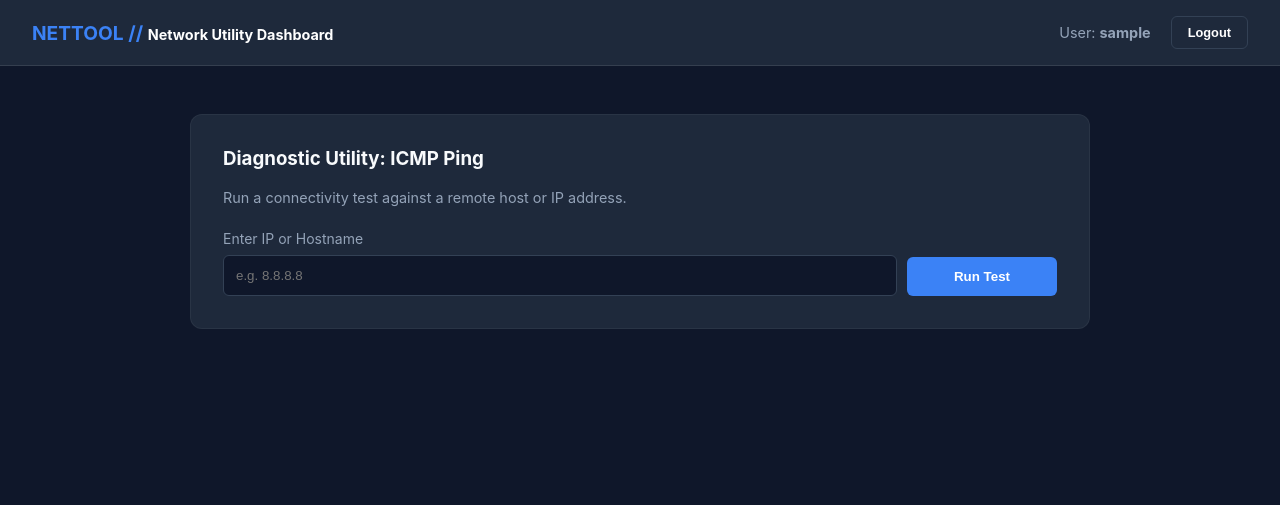
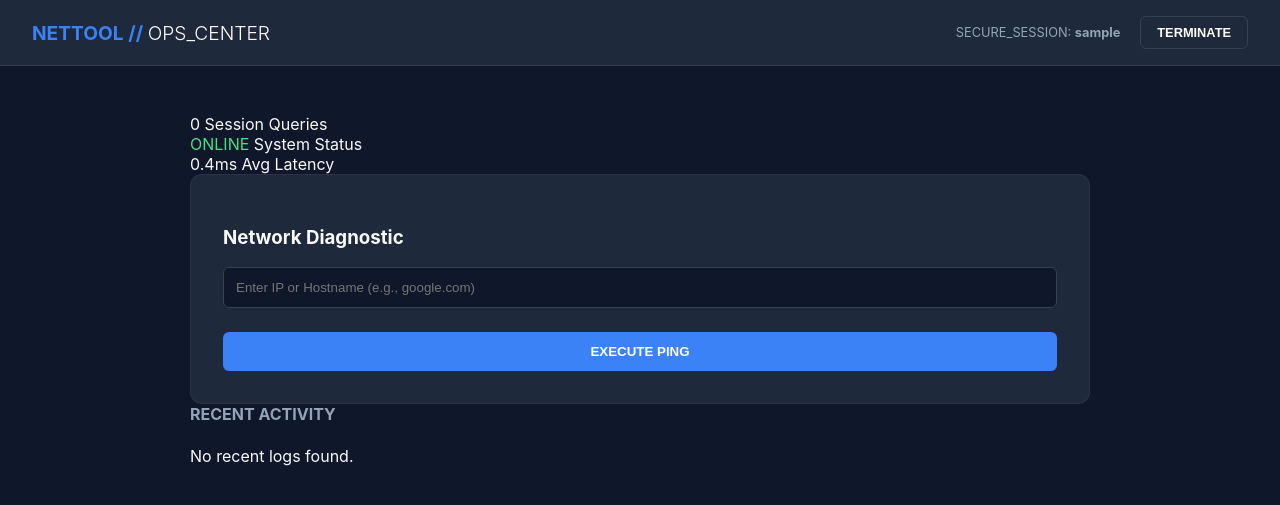
Before and after one commit to eztravis101/NetTool, a Flask app: page /dashboard in a window 1280 px wide. Shown: the top 505 px of the page. Run offline with Flask 3, Linux system fonts and the light colour scheme; the visitor is signed in with stand-in values (Sample User, id 1).

Commit message:
Revamp dashboard HTML structure and styles
Updated dashboard layout and improved user interface elements.

```diff
--- a/templates/dashboard.html
+++ b/templates/dashboard.html
@@ -1,36 +1,70 @@
 <!DOCTYPE html>
-<html>
+<html lang="en">
 <head>
-    <title>NetTool Dashboard</title>
+    <title>NetTool | Dashboard</title>
     <link rel="stylesheet" href="{{ url_for('static', filename='style.css') }}">
 </head>
 <body>
     <header>
-        <div class="brand">NETTOOL // <span style="color: white; font-size: 0.9rem;">Network Utility Dashboard</span></div>
+        <div class="brand">NETTOOL // <span style="font-weight: 300; color: white;">OPS_CENTER</span></div>
         <div style="display: flex; align-items: center; gap: 20px;">
-            <span style="color: var(--text-secondary); font-size: 0.9rem;">User: <strong>{{ user }}</strong></span>
-            <a href="{{ url_for('logout') }}"><button class="btn-logout">Logout</button></a>
+            <span style="color: var(--text-secondary); font-size: 0.8rem;">SECURE_SESSION: <strong>{{ user }}</strong></span>
+            <a href="{{ url_for('logout') }}"><button class="btn-logout">TERMINATE</button></a>
         </div>
     </header>
 
-    <div class="main-content">
-        <div class="tool-panel">
-            <h3 style="margin-top: 0;">Diagnostic Utility: ICMP Ping</h3>
-            <p style="color: var(--text-secondary); font-size: 0.9rem; margin-bottom: 1.5rem;">
-                Run a connectivity test against a remote host or IP address.
-            </p>
+    <div class="main-content fade-in">
+        <!-- Overview Stats -->
+        <div class="stats-container">
+            <div class="stat-card">
+                <span class="stat-value">{{ history|length }}</span>
+                <span class="stat-label">Session Queries</span>
+            </div>
+            <div class="stat-card">
+                <span class="stat-value" style="color: #4ade80;">ONLINE</span>
+                <span class="stat-label">System Status</span>
+            </div>
+            <div class="stat-card">
+                <span class="stat-value">0.4ms</span>
+                <span class="stat-label">Avg Latency</span>
+            </div>
+        </div>
 
-            <form method="POST" style="display: flex; gap: 10px; align-items: flex-end;">
-                <div class="form-group" style="flex-grow: 1; margin-bottom: 0;">
-                    <label>Enter IP or Hostname</label>
-                    <input type="text" name="target" placeholder="e.g. 8.8.8.8" value="{{ target }}" required>
-                </div>
-                <button type="submit" style="width: 150px;">Run Test</button>
-            </form>
+        <div class="dashboard-grid">
+            <!-- Tool Section -->
+            <div class="tool-panel">
+                <h3>Network Diagnostic</h3>
+                <form method="POST">
+                    <div class="form-group">
+                        <input type="text" name="target" placeholder="Enter IP or Hostname (e.g., google.com)" required>
+                    </div>
+                    <button type="submit">EXECUTE PING</button>
+                </form>
 
-            {% if output %}
-            <div class="terminal">{{ output }}</div>
-            {% endif %}
+                {% if output %}
+                <div class="terminal">{{ output }}</div>
+                {% endif %}
+            </div>
+
+            <!-- History Sidebar -->
+            <div class="secondary-card">
+                <h4 style="margin-top:0; color: var(--text-secondary);">RECENT ACTIVITY</h4>
+                {% if history %}
+                    {% for entry in history %}
+                    <div class="history-item">
+                        <div>
+                            <div style="font-weight: 600;">{{ entry.target }}</div>
+                            <div style="font-size: 0.7rem; color: var(--text-secondary);">{{ entry.timestamp }}</div>
+                        </div>
+                        <span class="badge {{ 'badge-success' if entry.status == 'Success' else 'badge-fail' }}">
+                            {{ entry.status }}
+                        </span>
+                    </div>
+                    {% endfor %}
+                {% else %}
+                    <div class="empty-state">No recent logs found.</div>
+                {% endif %}
+            </div>
         </div>
     </div>
 </body>
```
